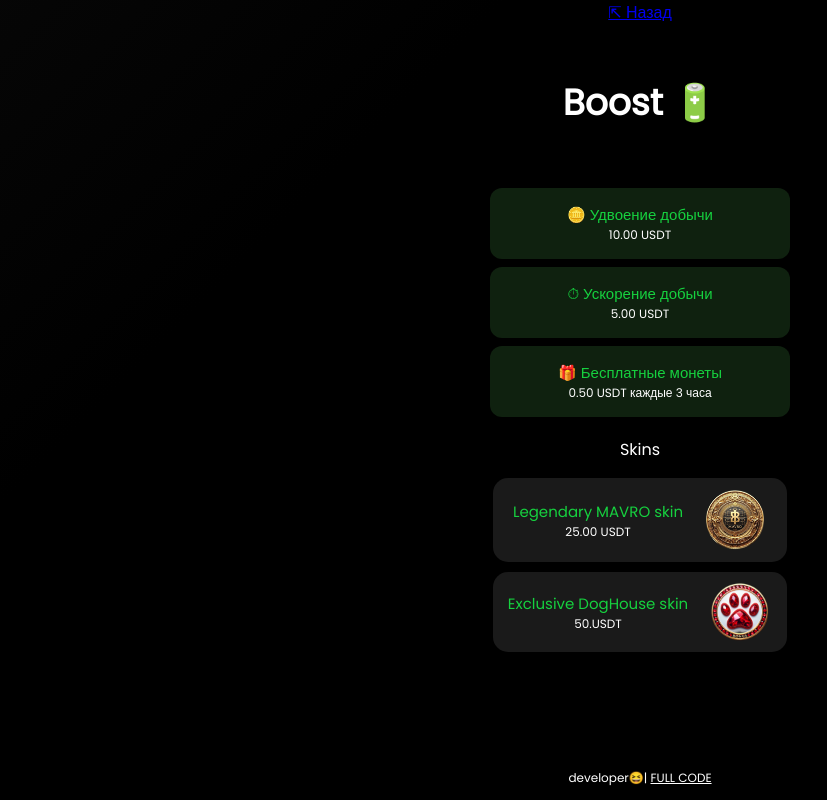
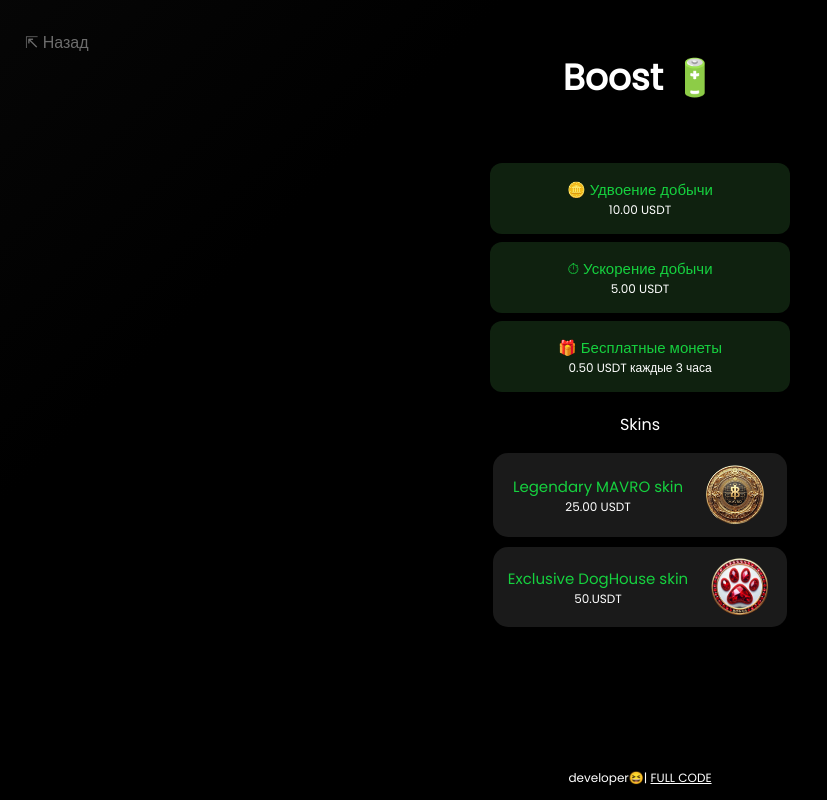
Before and after one commit to NIGOROVSKIH/stroysam, a plain HTML site: page boost.html in a window 1280 px wide. Shown: the whole page, without its empty margins (0-827 px from the left). Drawn offline with Linux system fonts and the light colour scheme.

Commit message:
Update boost.css

```diff
--- a/boost.css
+++ b/boost.css
@@ -17,6 +17,24 @@ body {
     background-size: 400% 400%;
     animation: gradientAnimation 10s ease infinite;
     touch-action: manipulation;
+}
+
+.back-button-container {
+    position: absolute;
+    top: 20px;
+    left: 20px;
+}
+
+.back-button {
+    display: inline-block;
+
+    color: hwb(0 100% 0% / 0.417); /* Цвет текста */
+    padding: 10px 5px; /* Внутренние отступы */
+    text-decoration: none; /* Убираем подчеркивание текста */
+    border-radius: 5px; /* Скругляем углы */
+    font-family: 'Poppins', sans-serif; /* Шрифт */
+    transition: background-color 0.3s ease; /* Анимация фона */
+
 }
 
 
```
